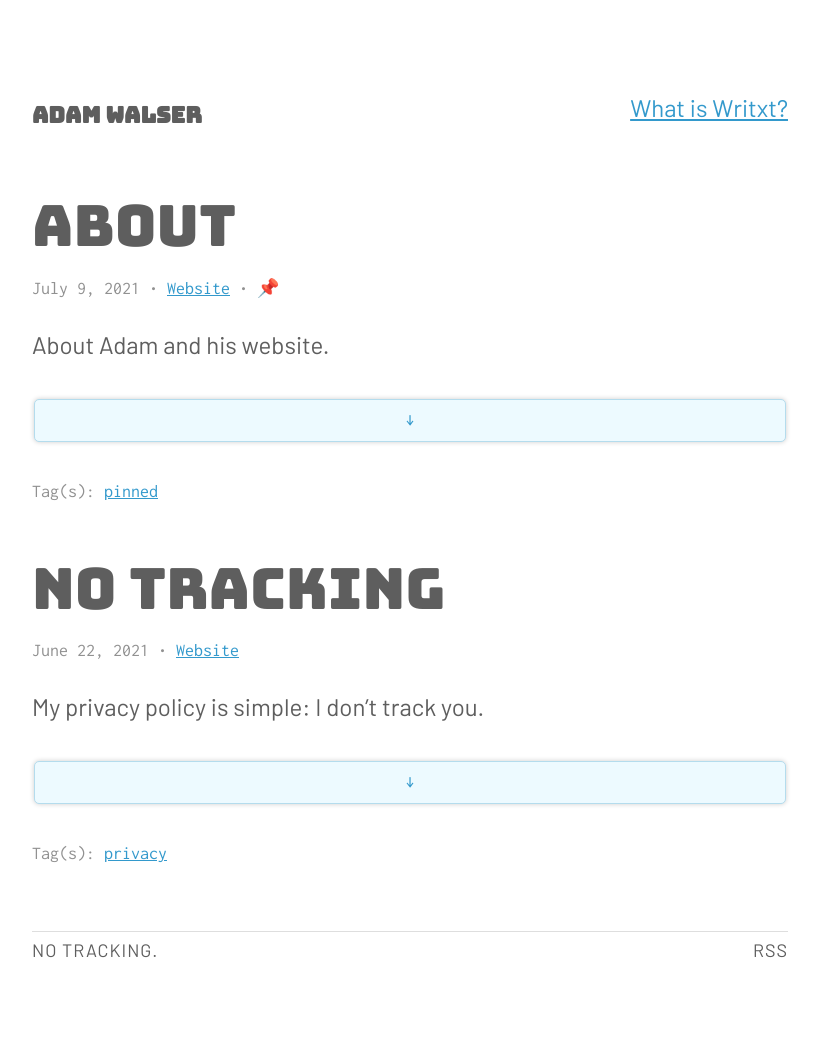
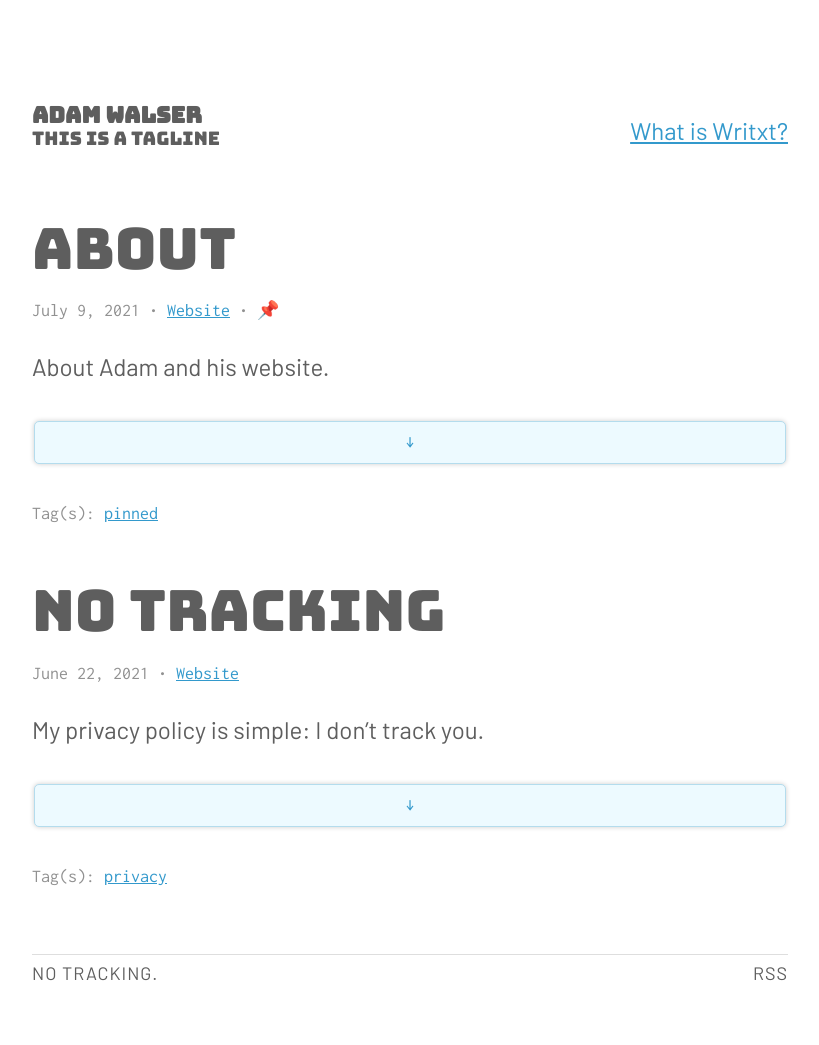
Before and after one commit to ajpwalser/ajpwalser.github.io, a Jekyll site: the page built from index.html, in a window 1280 px wide. Shown: the whole page, without its empty margins (230-1049 px from the left). Built offline with Jekyll 4.4.1, drawn with Linux system fonts in a browser that asks for light colours; the list of posts is cut into pages by our own code; before the commit the page ends 1022 px from its top, so only the background shows below that.

Commit message:
Update _config.yml

```diff
--- a/_config.yml
+++ b/_config.yml
@@ -1,5 +1,6 @@
 title: Adam Walser
 description: Adam Walser's blog
+tagline: This is a tagline
 author:
   name: Adam Walser
 permalink: /:title/
```
